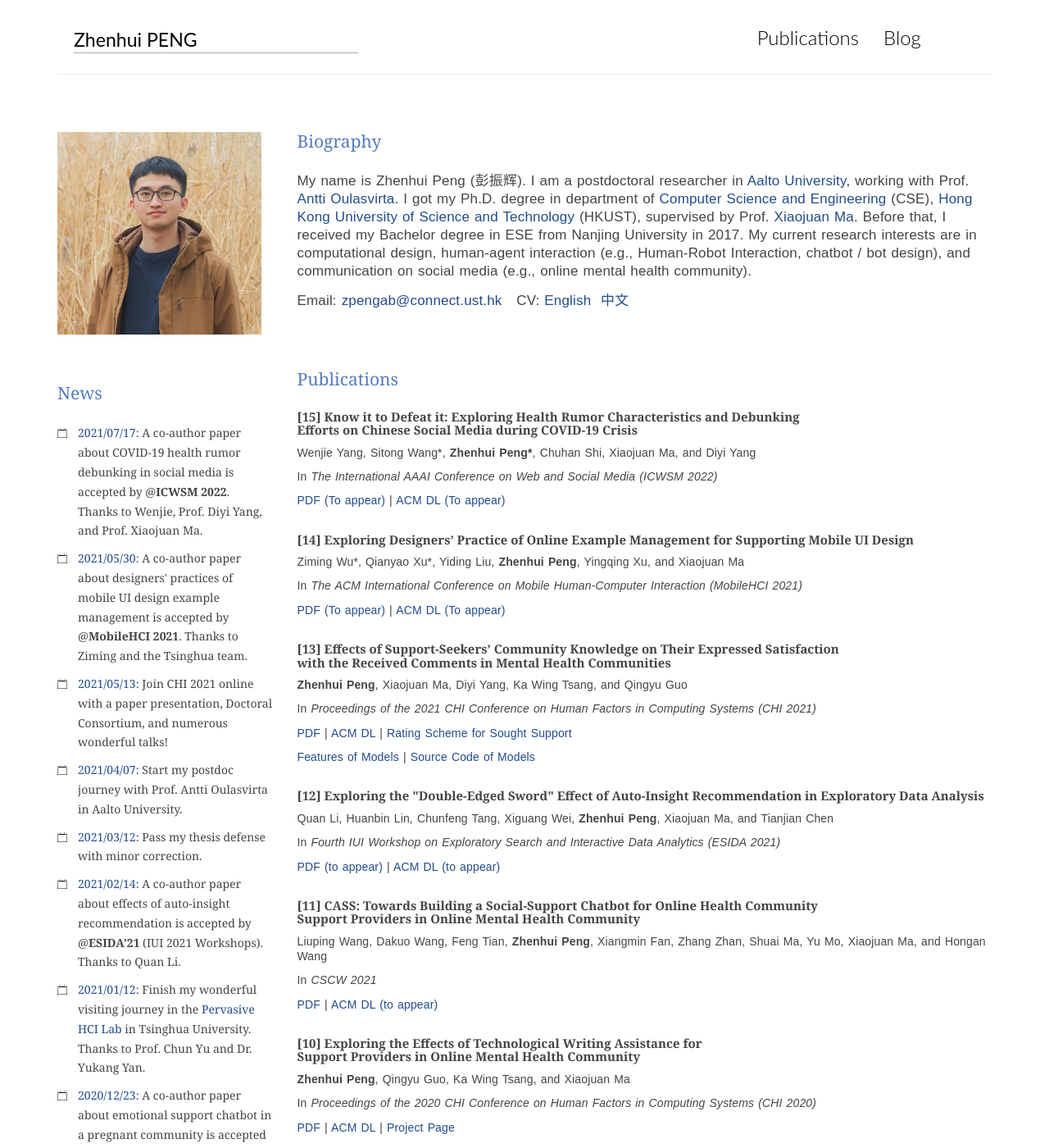
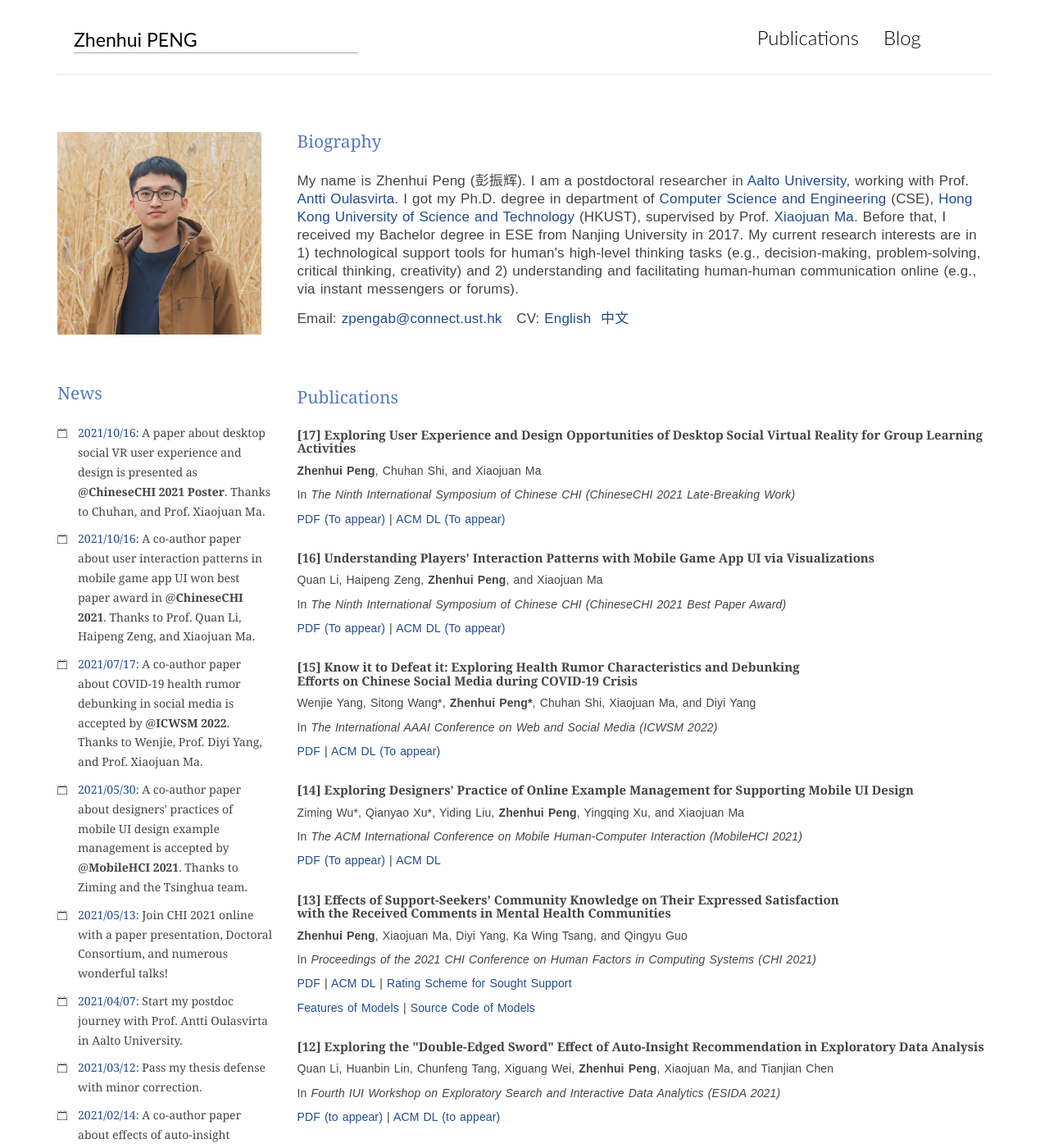
Before and after one commit to PenguinZhou/PenguinZhou.github.io, a Jekyll site: the page index.html, which Jekyll copies as it is, in a window 1280 px wide and 1400 px high. Shown: the whole window at 82% size. Built offline with Jekyll 4.4.1, drawn with Linux system fonts in a browser that asks for light colours.

Commit message:
Update index.html

```diff
--- a/index.html
+++ b/index.html
@@ -72,6 +72,12 @@
                 <div class="widget widget-archives news">
                     <h3 class="widget-title">News</h3>
                     <ul>
+			<li>
+                            <a>2021/10/16:</a> A paper about desktop social VR user experience and design is presented as @<strong>ChineseCHI 2021 Poster</strong>. Thanks to Chuhan, and Prof. Xiaojuan Ma.
+                        </li>
+			<li>
+                            <a>2021/10/16:</a> A co-author paper about user interaction patterns in mobile game app UI won best paper award in @<strong>ChineseCHI 2021</strong>. Thanks to Prof. Quan Li, Haipeng Zeng, and Xiaojuan Ma.
+                        </li>
 			<li>
                             <a>2021/07/17:</a> A co-author paper about COVID-19 health rumor debunking in social media is accepted by @<strong>ICWSM 2022</strong>. Thanks to Wenjie, Prof. Diyi Yang, and Prof. Xiaojuan Ma.
                         </li>
@@ -170,8 +176,8 @@
                         <a href="http://www.ust.hk/">Hong Kong University of Science and Technology</a> (HKUST),
                         supervised by Prof. <a href="https://www.cse.ust.hk/~mxj/">Xiaojuan Ma</a>.
                         Before that, I received my Bachelor degree in ESE from Nanjing University in 2017.
-                        My current research interests are in computational design, human-agent interaction (e.g., Human-Robot Interaction, chatbot / bot design),
-                        and communication on social media (e.g., online mental health community).
+                        My current research interests are in 1) technological support tools for human's high-level thinking tasks (e.g., decision-making, problem-solving, critical thinking, creativity)
+			and 2) understanding and facilitating human-human communication online (e.g., via instant messengers or forums).
                         <!-- I welcome all collaboration opportunities from both academies and industries. -->
                         <!-- Contact me via <a href="mailto:zpengab@connect.ust.hk">zpengab@connect.ust.hk</a> -->
                     </p>
@@ -188,6 +194,30 @@
                     <h3 class="widget-title">Publications</h3>
 		    <div class="publication">
                         <h4 class="paper-title">
+                            [17] Exploring User Experience and Design Opportunities of Desktop Social Virtual Reality for Group Learning Activities
+                        </h4>
+                        <p><strong>Zhenhui Peng</strong>, Chuhan Shi, and Xiaojuan Ma</p>
+                        <p>In <i>The Ninth International Symposium of Chinese CHI (ChineseCHI 2021 Late-Breaking Work)</i></p>
+                        <!-- <a href="https://doi.org/10.1145/3313831.3376695">https://doi.org/10.1145/3313831.3376695</a> -->
+                        <p>
+                            <a href="https://arxiv.org/abs/2109.12372">PDF (To appear)</a> |
+                            <a href="https://dl.acm.org/doi/abs/10.1145/3411764.3445446">ACM DL (To appear)</a>
+                        </p>
+                    </div>
+		    <div class="publication">
+                        <h4 class="paper-title">
+                            [16] Understanding Players' Interaction Patterns with Mobile Game App UI via Visualizations
+                        </h4>
+                        <p>Quan Li, Haipeng Zeng, <strong>Zhenhui Peng</strong>, and Xiaojuan Ma</p>
+                        <p>In <i>The Ninth International Symposium of Chinese CHI (ChineseCHI 2021 Best Paper Award)</i></p>
+                        <!-- <a href="https://doi.org/10.1145/3313831.3376695">https://doi.org/10.1145/3313831.3376695</a> -->
+                        <p>
+                            <a href="https://arxiv.org/abs/2109.12372">PDF (To appear)</a> |
+                            <a href="https://dl.acm.org/doi/abs/10.1145/3411764.3445446">ACM DL (To appear)</a>
+                        </p>
+                    </div>
+		    <div class="publication">
+                        <h4 class="paper-title">
                             [15] Know it to Defeat it: Exploring Health Rumor Characteristics and Debunking  <br>
                             Efforts on Chinese Social Media during COVID-19 Crisis
                         </h4>
```
Also changed, not shown: other parts of index.html (+2 -2 lines).
